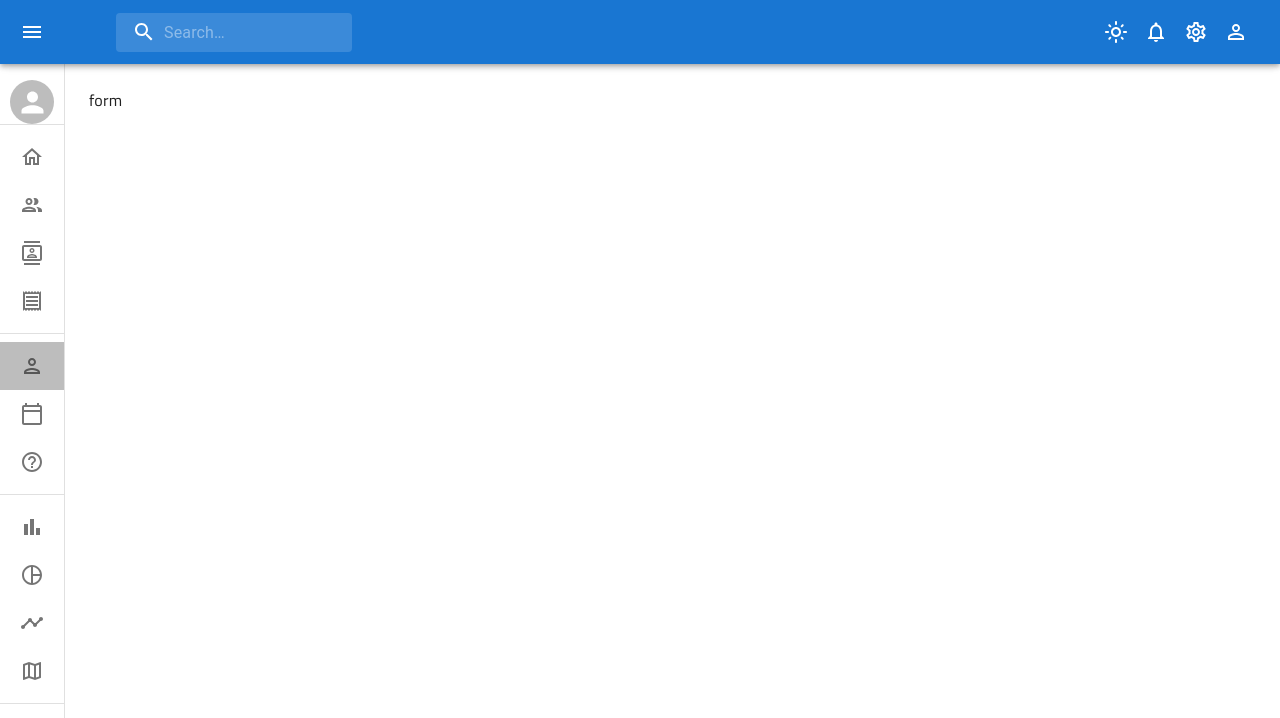
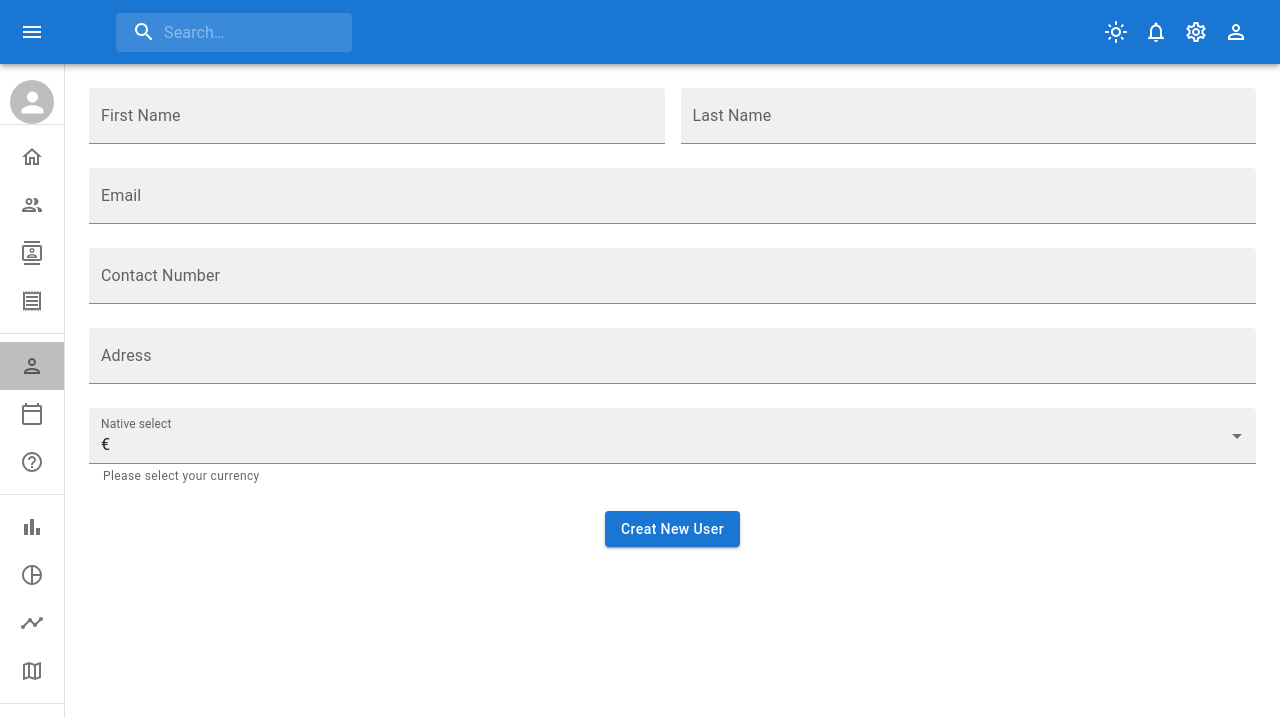
Before and after one commit to khaled-17/Full-Admin-Dashboard, a React (Vite) app: page /form in a window 1280 px wide. Shown: the top 718 px of the page. Built offline with nearby package versions, Linux system fonts and the light colour scheme.

Commit message:
finsh form.js

```diff
--- a/package.json
+++ b/package.json
@@ -17,6 +17,7 @@
     "@mui/x-data-grid": "^6.18.1",
     "react": "^18.2.0",
     "react-dom": "^18.2.0",
+    "react-hook-form": "^7.48.2",
     "react-router-dom": "^6.18.0"
   },
   "devDependencies": {
--- a/src/page/Form/Form.jsx
+++ b/src/page/Form/Form.jsx
@@ -1,9 +1,118 @@
-import React from 'react'
+import { Alert, Box, Button, Snackbar, Stack, TextField } from "@mui/material";
+import React from "react";
+import { useForm } from "react-hook-form";
+
+const currencies = [
+  {
+    value: "USD",
+    label: "$",
+  },
+  {
+    value: "EUR",
+    label: "€",
+  },
+  {
+    value: "BTC",
+    label: "฿",
+  },
+  {
+    value: "JPY",
+    label: "¥",
+  },
+];
 
 export default function Form() {
+  const [open, setOpen] = React.useState(false);
+
+  const handleClick = () => {
+    setOpen(true);
+  };
+
+  const handleClose = (event, reason) => {
+    if (reason === 'clickaway') {
+      return;
+    }
+
+    setOpen(false);
+  };
+
+
+  const {
+    register,
+    handleSubmit,
+    watch,
+    formState: { errors },
+  } = useForm();
+
+  const onSubmit = (data) =>{
+    console.log("done ");
+    handleClick ()
+  };
+
   return (
-    <div>
-      form
-    </div>
-  )
+    <Box
+      onSubmit={handleSubmit(onSubmit)}
+      component="form"
+      sx={{
+        display: "flex",
+        flexDirection: "column",
+        gap: 3,
+      }}
+      noValidate
+      autoComplete="off"
+    >
+      <Stack sx={{ gap: 2 }} direction={"row"}>
+        <TextField
+          {...register("firstName", { required: true, minLength: 2 })}
+          error={Boolean(errors.firstName)}
+          helperText={
+            errors.firstName ? "Incorrect entry.  minLength: 2" : null
+          }
+          sx={{ flex: 1 }}
+          label="First Name"
+          variant="filled"
+        />
+        <TextField sx={{ flex: 1 }} label="Last Name" variant="filled" />
+      </Stack>
+
+      <TextField label="Email" variant="filled" />
+      <TextField label="Contact Number" variant="filled" />
+      <TextField label="Adress" variant="filled" />
+
+      <TextField
+        variant="filled"
+        id="outlined-select-currency-native"
+        select
+        label="Native select"
+        defaultValue="EUR"
+        SelectProps={{
+          native: true,
+        }}
+        helperText="Please select your currency"
+      >
+        {currencies.map((option) => (
+          <option key={option.value} value={option.value}>
+            {option.label}
+          </option>
+        ))}
+      </TextField>
+
+      <Box sx={{ textAlign: "center" }}>
+        <Button
+          type="submit"
+          sx={{ textTransform: "capitalize" }}
+          variant="contained"
+        >
+          creat new User
+        </Button>
+      </Box>
+
+      <Snackbar   anchorOrigin={{ vertical:"top", horizontal:"right" }}
+ open={open} autoHideDuration={1000} onClose={handleClose}>
+        <Alert onClose={handleClose} severity="info" sx={{ width: "100%" }}>
+          This is a success message!
+        </Alert>
+      </Snackbar>
+    </Box>
+  );
 }
```
Also changed, not shown: 1 other file (tests, documents, lock files or other folders).
